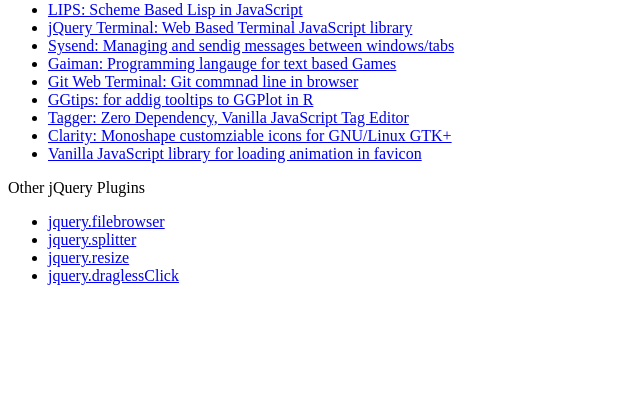
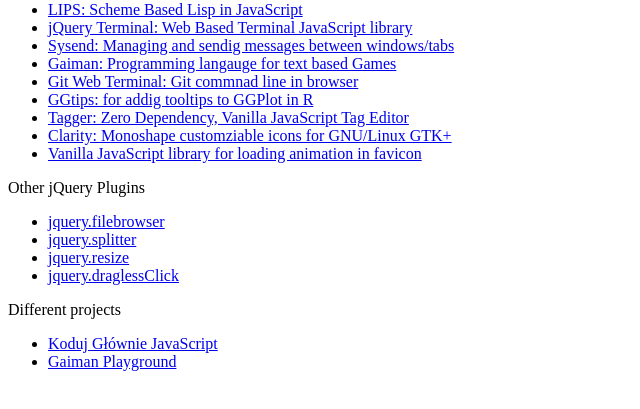
Before and after one commit to jcubic/jcubic.github.io, a plain HTML site: page index.html in a window 1280 px wide. Shown: the part 79-488 px from the top of the page, without its empty margins (0-640 px from the left). Drawn offline with Linux system fonts and the light colour scheme.

Commit message:
Update index.html

```diff
--- a/index.html
+++ b/index.html
@@ -23,5 +23,10 @@
   <li><a href="https://github.com/jcubic/jquery.resize">jquery.resize</a></li>
   <li><a href="https://github.com/jcubic/jquery.draglessClick">jquery.draglessClick</a></li>
 </ul>
+<p>Different projects</p>
+<ul>
+  <li><a href="https://koduj.org">Koduj Głównie JavaScript</a></li>
+  <li><a href="https://gaiman.js.org">Gaiman Playground</a></li>
+</ul>
 </body>
 </html>
```
Lines whose indentation alone changed are shown as unchanged.
